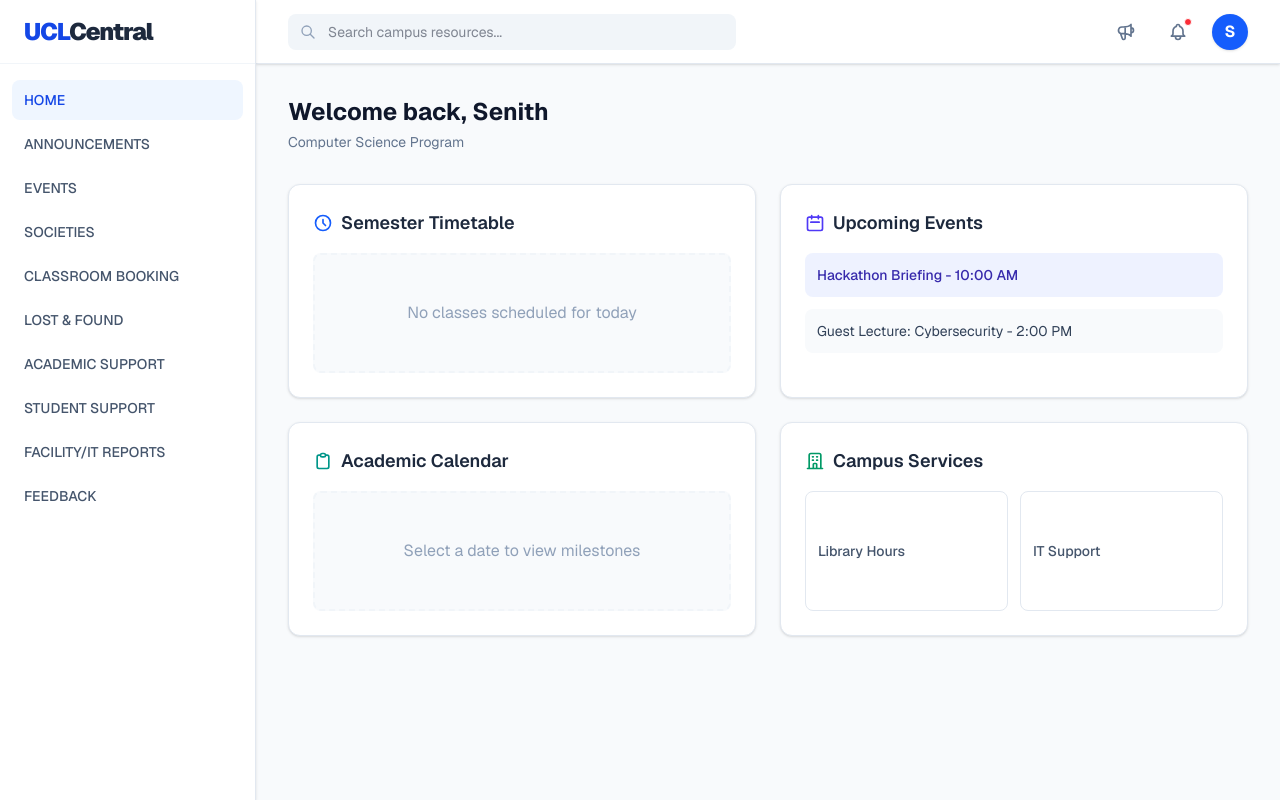
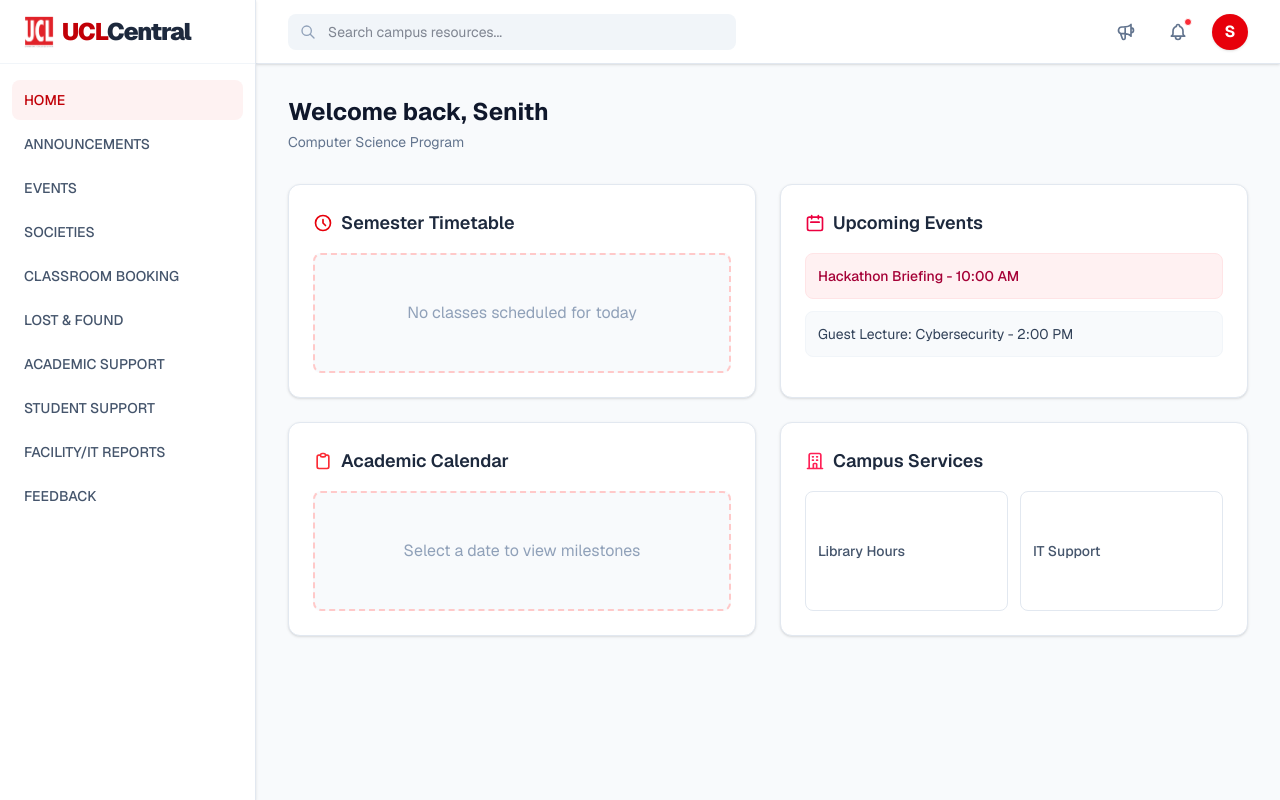
Before and after one commit to DevDash-26/Byte_Force, a Next.js app in the folder ucl_central/: page /dashboard/staff in a window 1280 px wide. Built offline with nearby package versions, Linux system fonts and the light colour scheme.

Commit message:
Modified staff dashboard

```diff
--- a/ucl_central/src/app/dashboard/staff/page.tsx
+++ b/ucl_central/src/app/dashboard/staff/page.tsx
@@ -15,7 +15,12 @@ export default function StaffDashboard() {
       <aside className="w-64 bg-white border-r border-slate-200 flex flex-col shadow-sm z-20">
         {/* Logo Area */}
         <div className="h-16 flex items-center px-6 border-b border-slate-100">
-          <span className="text-2xl font-black text-blue-700 tracking-tighter">
+          <img
+            src="/ucl-logo.png"
+            alt="UCL Logo"
+            className="h-8 w-auto mr-2"
+          />
+          <span className="text-2xl font-black text-red-700 tracking-tighter">
             UCL<span className="text-slate-800">Central</span>
           </span>
         </div>
@@ -28,7 +33,7 @@ export default function StaffDashboard() {
               href="#"
               className={`block px-3 py-2.5 rounded-lg text-sm font-medium transition-colors ${
                 item === 'HOME'
-                  ? 'bg-blue-50 text-blue-700'
+                  ? 'bg-red-50 text-red-700'
                   : 'text-slate-600 hover:bg-slate-100 hover:text-slate-900'
               }`}
             >
@@ -52,7 +57,7 @@ export default function StaffDashboard() {
             <input
               type="text"
               placeholder="Search campus resources..."
-              className="w-full pl-10 pr-4 py-2 bg-slate-100 border-transparent rounded-lg text-sm focus:bg-white focus:border-blue-500 focus:ring-2 focus:ring-blue-200 outline-none transition-all"
+              className="w-full pl-10 pr-4 py-2 bg-slate-100 border-transparent rounded-lg text-sm focus:bg-white focus:border-red-500 focus:ring-2 focus:ring-red-200 outline-none transition-all"
             />
           </div>
 
@@ -65,7 +70,7 @@ export default function StaffDashboard() {
               <svg className="w-5 h-5" fill="none" stroke="currentColor" viewBox="0 0 24 24"><path strokeLinecap="round" strokeLinejoin="round" strokeWidth="2" d="M15 17h5l-1.405-1.405A2.032 2.032 0 0118 14.158V11a6.002 6.002 0 00-4-5.659V5a2 2 0 10-4 0v.341C7.67 6.165 6 8.388 6 11v3.159c0 .538-.214 1.055-.595 1.436L4 17h5m6 0v1a3 3 0 11-6 0v-1m6 0H9"></path></svg>
               <span className="absolute top-1 right-1 h-2 w-2 bg-red-500 rounded-full border border-white"></span>
             </button>
-            <div className="h-9 w-9 rounded-full bg-blue-600 text-white flex items-center justify-center font-bold cursor-pointer hover:bg-blue-700 transition-colors shadow-sm">
+            <div className="h-9 w-9 rounded-full bg-red-600 text-white flex items-center justify-center font-bold cursor-pointer hover:bg-red-700 transition-colors shadow-sm">
               S
             </div>
           </div>
@@ -86,10 +91,10 @@ export default function StaffDashboard() {
             {/* Semester Timetable Card */}
             <div className="bg-white rounded-xl shadow-sm border border-slate-200 p-6 flex flex-col hover:shadow-md transition-shadow">
               <h3 className="text-lg font-semibold text-slate-800 mb-4 flex items-center">
-                <svg className="w-5 h-5 mr-2 text-blue-600" fill="none" stroke="currentColor" viewBox="0 0 24 24"><path strokeLinecap="round" strokeLinejoin="round" strokeWidth="2" d="M12 8v4l3 3m6-3a9 9 0 11-18 0 9 9 0 0118 0z"></path></svg>
+                <svg className="w-5 h-5 mr-2 text-red-600" fill="none" stroke="currentColor" viewBox="0 0 24 24"><path strokeLinecap="round" strokeLinejoin="round" strokeWidth="2" d="M12 8v4l3 3m6-3a9 9 0 11-18 0 9 9 0 0118 0z"></path></svg>
                 Semester Timetable
               </h3>
-              <div className="flex-1 flex items-center justify-center border-2 border-dashed border-slate-100 rounded-lg text-slate-400 bg-slate-50 min-h-[120px]">
+              <div className="flex-1 flex items-center justify-center border-2 border-dashed border-red-200 rounded-lg text-slate-400 bg-slate-50 min-h-[120px]">
                 No classes scheduled for today
               </div>
             </div>
@@ -97,22 +102,22 @@ export default function StaffDashboard() {
             {/* Upcoming Events Card */}
             <div className="bg-white rounded-xl shadow-sm border border-slate-200 p-6 flex flex-col hover:shadow-md transition-shadow">
               <h3 className="text-lg font-semibold text-slate-800 mb-4 flex items-center">
-                <svg className="w-5 h-5 mr-2 text-indigo-600" fill="none" stroke="currentColor" viewBox="0 0 24 24"><path strokeLinecap="round" strokeLinejoin="round" strokeWidth="2" d="M8 7V3m8 4V3m-9 8h10M5 21h14a2 2 0 002-2V7a2 2 0 00-2-2H5a2 2 0 00-2 2v12a2 2 0 002 2z"></path></svg>
+                <svg className="w-5 h-5 mr-2 text-rose-600" fill="none" stroke="currentColor" viewBox="0 0 24 24"><path strokeLinecap="round" strokeLinejoin="round" strokeWidth="2" d="M8 7V3m8 4V3m-9 8h10M5 21h14a2 2 0 002-2V7a2 2 0 00-2-2H5a2 2 0 00-2 2v12a2 2 0 002 2z"></path></svg>
                 Upcoming Events
               </h3>
               <div className="space-y-3 min-h-[120px]">
-                <div className="p-3 bg-indigo-50 text-indigo-800 rounded-lg text-sm font-medium">Hackathon Briefing - 10:00 AM</div>
-                <div className="p-3 bg-slate-50 text-slate-700 rounded-lg text-sm">Guest Lecture: Cybersecurity - 2:00 PM</div>
+                <div className="p-3 bg-rose-50 text-rose-800 rounded-lg text-sm font-medium border border-rose-100">Hackathon Briefing - 10:00 AM</div>
+                <div className="p-3 bg-slate-50 text-slate-700 rounded-lg text-sm border border-slate-100">Guest Lecture: Cybersecurity - 2:00 PM</div>
               </div>
             </div>
 
             {/* Academic Calendar Card */}
             <div className="bg-white rounded-xl shadow-sm border border-slate-200 p-6 flex flex-col hover:shadow-md transition-shadow">
               <h3 className="text-lg font-semibold text-slate-800 mb-4 flex items-center">
-                <svg className="w-5 h-5 mr-2 text-teal-600" fill="none" stroke="currentColor" viewBox="0 0 24 24"><path strokeLinecap="round" strokeLinejoin="round" strokeWidth="2" d="M9 5H7a2 2 0 00-2 2v12a2 2 0 002 2h10a2 2 0 002-2V7a2 2 0 00-2-2h-2M9 5a2 2 0 002 2h2a2 2 0 002-2M9 5a2 2 0 012-2h2a2 2 0 012 2"></path></svg>
+                <svg className="w-5 h-5 mr-2 text-red-500" fill="none" stroke="currentColor" viewBox="0 0 24 24"><path strokeLinecap="round" strokeLinejoin="round" strokeWidth="2" d="M9 5H7a2 2 0 00-2 2v12a2 2 0 002 2h10a2 2 0 002-2V7a2 2 0 00-2-2h-2M9 5a2 2 0 002 2h2a2 2 0 002-2M9 5a2 2 0 012-2h2a2 2 0 012 2"></path></svg>
                 Academic Calendar
               </h3>
-              <div className="flex-1 flex items-center justify-center border-2 border-dashed border-slate-100 rounded-lg text-slate-400 bg-slate-50 min-h-[120px]">
+              <div className="flex-1 flex items-center justify-center border-2 border-dashed border-red-200 rounded-lg text-slate-400 bg-slate-50 min-h-[120px]">
                 Select a date to view milestones
               </div>
             </div>
@@ -120,12 +125,12 @@ export default function StaffDashboard() {
             {/* Campus Services Card */}
             <div className="bg-white rounded-xl shadow-sm border border-slate-200 p-6 flex flex-col hover:shadow-md transition-shadow">
               <h3 className="text-lg font-semibold text-slate-800 mb-4 flex items-center">
-                <svg className="w-5 h-5 mr-2 text-emerald-600" fill="none" stroke="currentColor" viewBox="0 0 24 24"><path strokeLinecap="round" strokeLinejoin="round" strokeWidth="2" d="M19 21V5a2 2 0 00-2-2H7a2 2 0 00-2 2v16m14 0h2m-2 0h-5m-9 0H3m2 0h5M9 7h1m-1 4h1m4-4h1m-1 4h1m-5 10v-5a1 1 0 011-1h2a1 1 0 011 1v5m-4 0h4"></path></svg>
+                <svg className="w-5 h-5 mr-2 text-rose-500" fill="none" stroke="currentColor" viewBox="0 0 24 24"><path strokeLinecap="round" strokeLinejoin="round" strokeWidth="2" d="M19 21V5a2 2 0 00-2-2H7a2 2 0 00-2 2v16m14 0h2m-2 0h-5m-9 0H3m2 0h5M9 7h1m-1 4h1m4-4h1m-1 4h1m-5 10v-5a1 1 0 011-1h2a1 1 0 011 1v5m-4 0h4"></path></svg>
                 Campus Services
               </h3>
               <div className="grid grid-cols-2 gap-3 min-h-[120px]">
-                <button className="p-3 border border-slate-200 rounded-lg text-sm text-slate-600 hover:bg-emerald-50 hover:text-emerald-700 hover:border-emerald-200 transition-colors text-left font-medium">Library Hours</button>
-                <button className="p-3 border border-slate-200 rounded-lg text-sm text-slate-600 hover:bg-emerald-50 hover:text-emerald-700 hover:border-emerald-200 transition-colors text-left font-medium">IT Support</button>
+                <button className="p-3 border border-slate-200 rounded-lg text-sm text-slate-600 hover:bg-red-50 hover:text-red-700 hover:border-red-200 transition-colors text-left font-medium">Library Hours</button>
+                <button className="p-3 border border-slate-200 rounded-lg text-sm text-slate-600 hover:bg-red-50 hover:text-red-700 hover:border-red-200 transition-colors text-left font-medium">IT Support</button>
               </div>
             </div>
 
```
Also changed, not shown: ucl_central/public/ucl-logo.png (added).
